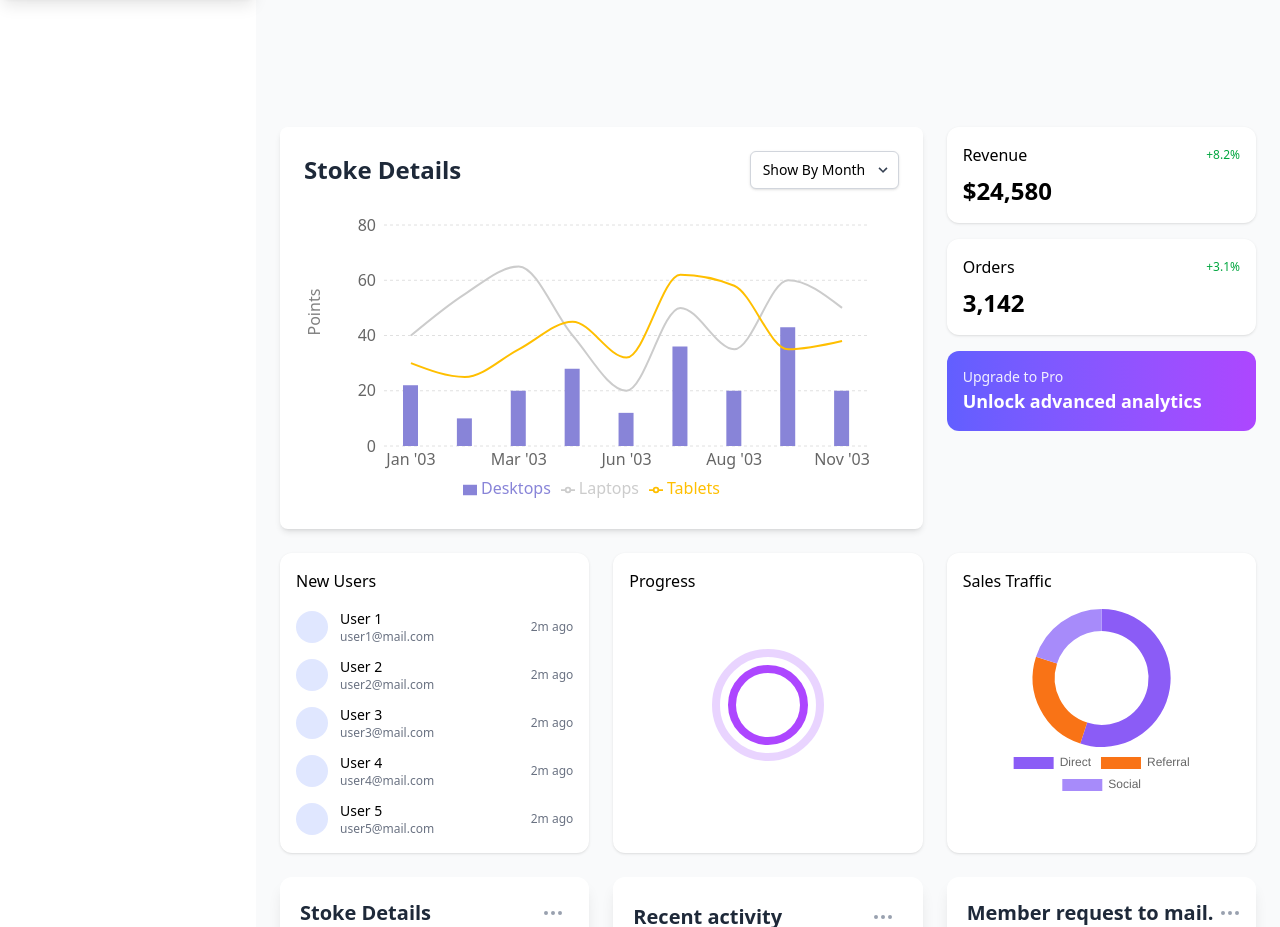
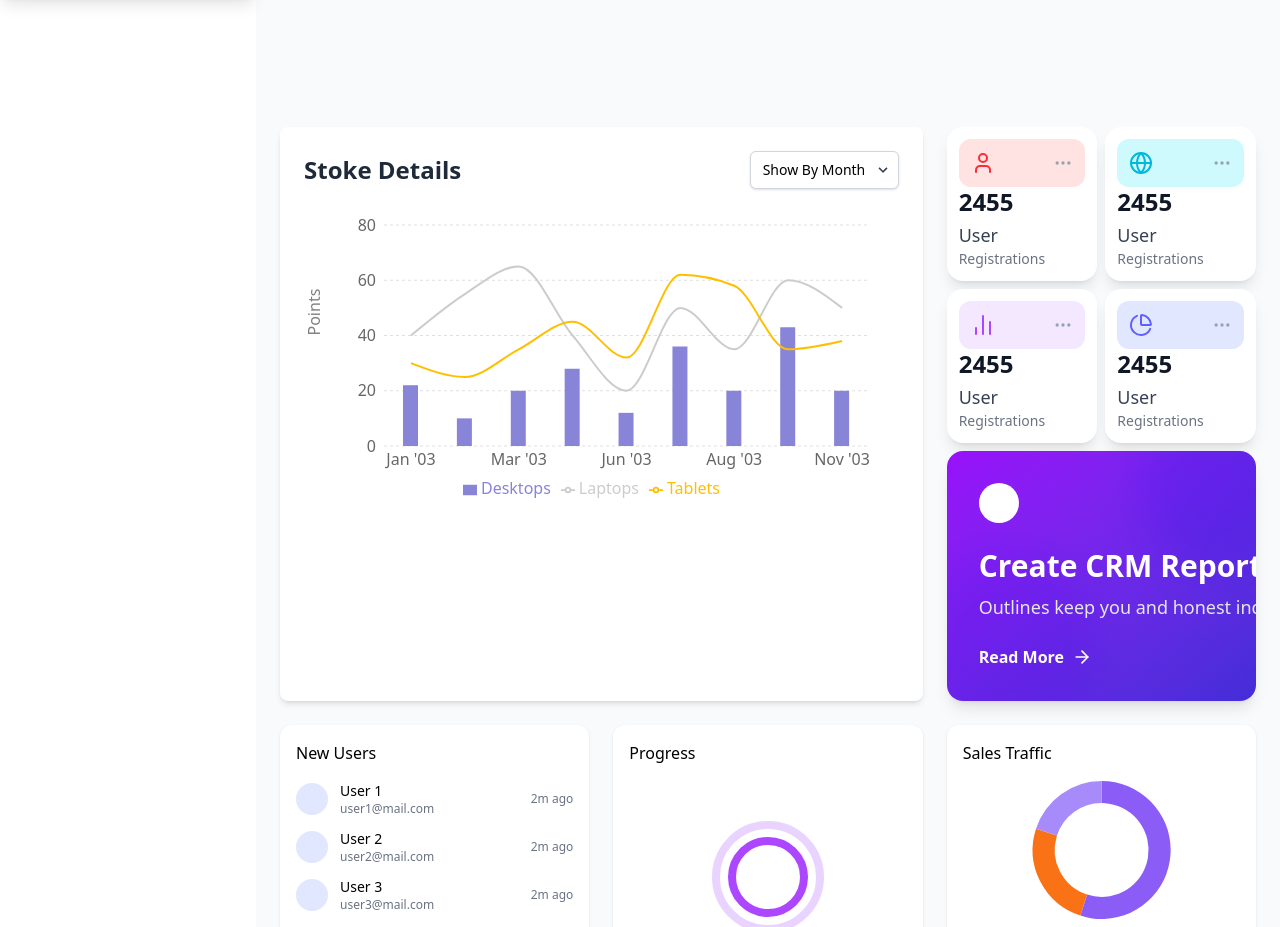
Before and after one commit to Muhammad-Munsif/users-dashboard, a React (Vite) app: page / in a window 1280 px wide. Shown: the part 802-1729 px from the top of the page. Built offline with nearby package versions, Linux system fonts and the light colour scheme.

Commit message:
small changes in three components

```diff
--- a/src/Components/DashboardCards.jsx
+++ b/src/Components/DashboardCards.jsx
@@ -6,9 +6,9 @@ import { User, Globe, BarChart2, PieChart } from 'lucide-react'; // Example icon
 
 const DashboardCards = () => {
   return (
-    <div className="p-4 sm:p-6 lg:p-8">
+    <div className="p-2 sm:p-6 lg:p-0">
       {/* Grid for the top cards */}
-      <div className="grid grid-cols-1 md:grid-cols-2 lg:grid-cols-4 gap-6 mb-8">
+      <div className="grid grid-cols-1 md:grid-cols-2 lg:grid-cols-2 gap-2 mb-2">
         {/* Stat Card 1 */}
         <StatCard
           icon={User}
--- a/src/Components/PromoCard.jsx
+++ b/src/Components/PromoCard.jsx
@@ -20,7 +20,7 @@ const PromoCard = () => {
         </div>
 
         {/* Title and Description */}
-        <h3 className="text-3xl font-bold mb-3 leading-tight">
+        <h3 className="text-3xl font-bold mb-2   leading-tight">
           Create CRM Reports
         </h3>
         <p className="text-gray-200 text-lg mb-6 flex-grow">
--- a/src/Components/StatCard.jsx
+++ b/src/Components/StatCard.jsx
@@ -12,21 +12,21 @@ const StatCard = ({ icon: Icon, value, label, description, color }) => {
   }[color] || 'bg-gray-100 text-gray-500'; // Default if color not matched
 
   return (
-    <div className="bg-white p-6 rounded-2xl shadow-lg flex flex-col justify-between h-full">
+    <div className="bg-white p-3 rounded-2xl shadow-lg flex flex-col justify-between h-full">
       {/* Top section: Icon and More options */}
-      <div className="flex justify-between items-start mb-4">
+      <div className="flex items-start">
         {/* Icon */}
-        <div className={`p-3 rounded-xl ${iconBgColor}`}>
+        <div className={`p-3 rounded-xl flex justify-between w-full ${iconBgColor} `}>
           <Icon className="w-6 h-6" />
-        </div>
         {/* More options button */}
         <button className="text-gray-400 hover:text-gray-600">
           <MoreHorizontal className="w-5 h-5" />
         </button>
+        </div>
       </div>
 
       {/* Main Value */}
-      <p className="text-4xl font-bold text-gray-900 mb-1 leading-tight">
+      <p className="text-2xl font-bold text-gray-900 mb-1 leading-tight">
         {value}
       </p>
 
--- a/src/Components/StockDetailsChart.jsx
+++ b/src/Components/StockDetailsChart.jsx
@@ -29,7 +29,7 @@ const data = [
 
 const StockDetailsChart = () => {
   return (
-    <div className="bg-white p-6 rounded-lg shadow-md max-w-4xl mx-auto">
+    <div className="bg-white h-full p-6 rounded-lg shadow-md max-w-4xl mx-auto">
       <div className="flex justify-between items-center mb-4">
         <h2 className="text-2xl font-semibold text-gray-800">Stoke Details</h2>
         <div className="relative">
--- a/src/pages/Home.jsx
+++ b/src/pages/Home.jsx
@@ -16,6 +16,7 @@ import RecentActivity from "../Components/RecentActivity";
 import MemberMail from "../Components/MemberMail";
 import StokeDetails from "../Components/StokeDetails";
 import StockDetailsChart from "../Components/StockDetailsChart";
+import DashboardCards from "../Components/DashboardCards";
 
 ChartJS.register(
   CategoryScale,
@@ -66,7 +67,7 @@ const Home = () => {
             </div> */}
             <StockDetailsChart />
           </div>
-          <div className="space-y-4">
+          {/* <div className="space-y-4">
             <div className="bg-white rounded-xl shadow-sm p-4">
               <div className="flex items-center justify-between mb-2">
                 <h3 className="font-medium">Revenue</h3>
@@ -85,7 +86,8 @@ const Home = () => {
               <p className="text-sm opacity-90">Upgrade to Pro</p>
               <p className="text-lg font-semibold">Unlock advanced analytics</p>
             </div>
-          </div>
+          </div> */}
+          <DashboardCards />
         </div>
 
         <div className="grid grid-cols-1 lg:grid-cols-3 gap-6">
```
